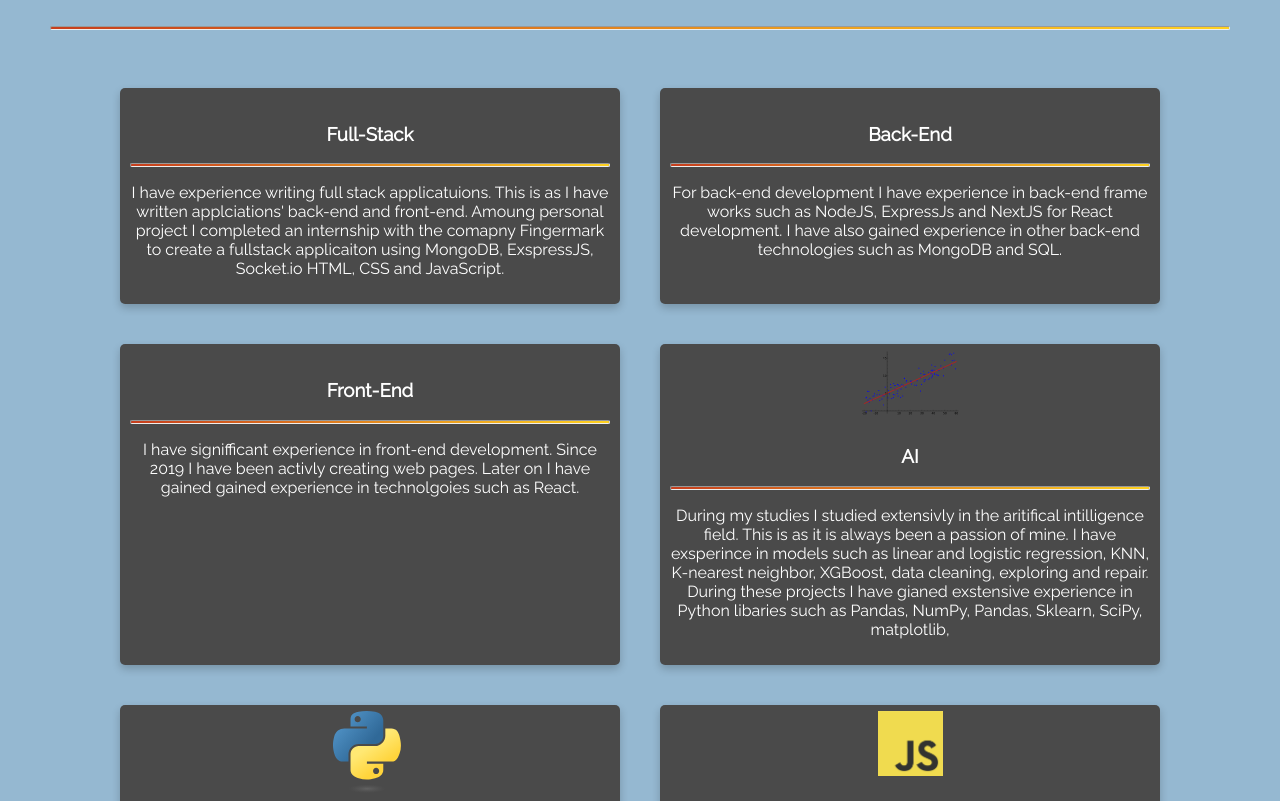
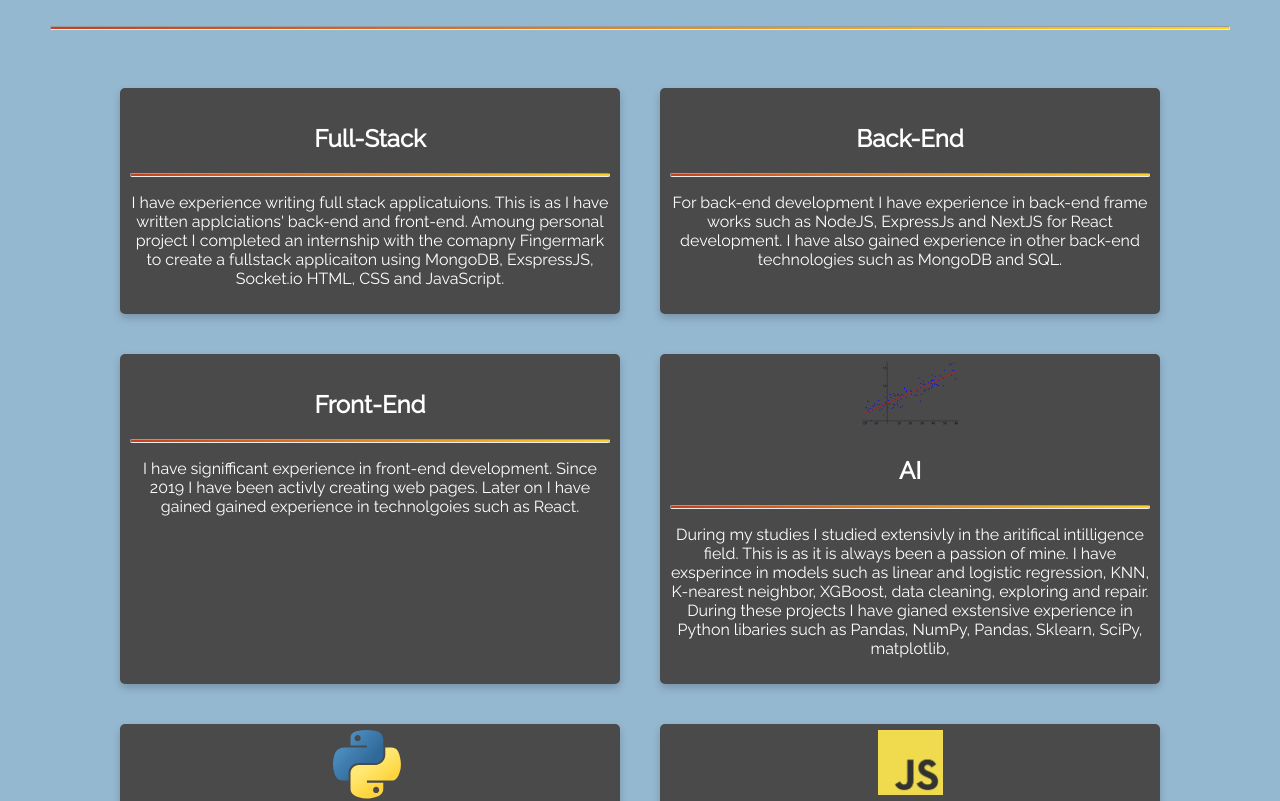
Before and after one commit to FinnianHBLR/finnianhblr-portfolio-react, a React (Create React App) app: page / in a window 1280 px wide. Shown: the part 3813-4614 px from the top of the page. Built offline with nearby package versions, Linux system fonts and the light colour scheme.

Commit message:
update build for gh-pages

```diff
--- a/src/App.js
+++ b/src/App.js
@@ -59,7 +59,7 @@ function App() {
                 <div className={'skillLogo' + data.image}></div>
               </div>
               <div className='skillSummaryContainer'>
-              <h3>{data.skill}</h3>
+              <h2>{data.skill}</h2>
                 <hr></hr>
               <p>{data.summary}</p>
               </div>
```
